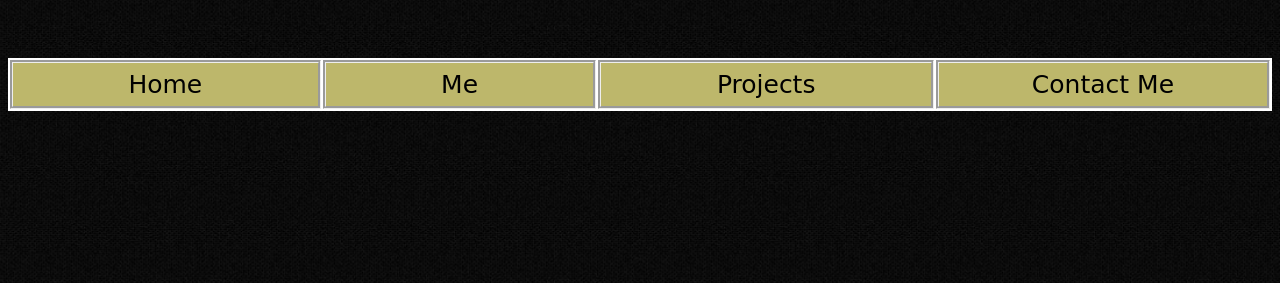
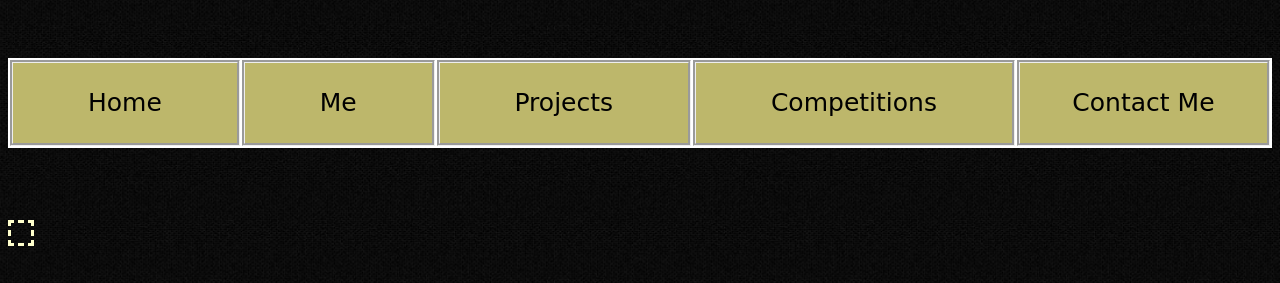
Before and after one commit to Agrim-Bansal/site-v1, a plain HTML site: page index.html in a window 1280 px wide. Shown: the part 210-493 px from the top of the page. Drawn offline with Linux system fonts and the light colour scheme.

Commit message:
lil changes

```diff
--- a/index.html
+++ b/index.html
@@ -4,10 +4,8 @@
 <head>
     <title> Agrim Bansal </title>
     <style>
-        #me{
-
-
-
+        #sec1{
+            color:#ffffcc;
 
         }
 
@@ -49,7 +47,7 @@
             font-size: 25;
             color: #000000 ;
             border-style: groove;
-            padding: 7;
+            padding: 2%;
             background-color: darkkhaki;
             width: 2%;
             text-align: center;
@@ -69,7 +67,7 @@
 </head>
 
 
-<body id="body" align="center">
+<body id="body" >
 
     <div id ="div1" style="padding-top:20px; vertical-align:central" align="center" >
         <h1 style="text-align:center; text-decoration-color:#fff" id="name" class="c1"> Agrim Bansal </h1>
@@ -100,14 +98,28 @@
     <table id="menu_bar" style="width:inherit; height:auto; background-color:#ffffff">
 
         <tr style="height:10">
-        <td class="menubar" id="m1"><a href="index.html"> Home </td>
-        <td class="menubar" id="m2"><a href="me.html"> Me </td>
-        <td class="menubar" id="m3"><a href="projects.html"> Projects </td>
-        <td class="menubar" id="m4"  > <a href="contact.html">Contact Me </a></td>
+        <td class="menubar" id="m1"><a href="index.html"> Home </a> </td>
+        <td class="menubar" id="m2"><a href="me.html"> Me </a></td>
+        <td class="menubar" id="m3"><a href="projects.html"> Projects </a> </td>
+        <td class="menubar" id="m4"><a href="competitions.html"> Competitions </a></td>
+        <td class="menubar" id="m5"><a href="contact.html">Contact Me </a></td>
+
         </tr>
     </table>
 
     <script src="menubar.js"></script>
+
+    <br/>
+    <br/><br/><br/>
+
+
+
+    <div id="sec1" style="float:left;border-style:dashed; padding:10px ;">
+
+
+
+
+    </div>
 
 
 
--- a/menubar.js
+++ b/menubar.js
@@ -1,17 +1,21 @@
 
 
-var m1 = document.getElementById("m1")
+var m1 = document.getElementById("m1");
 m1.onmouseover = function () { m1.style.backgroundImage = 'url("menubg.jpg")'};
 m1.onmouseout = function () { m1.style.backgroundImage = "none" };
 
-var m2 = document.getElementById("m2")
+var m2 = document.getElementById("m2");
 m2.onmouseover = function () { m2.style.backgroundImage = 'url("menubg.jpg")' };
 m2.onmouseout = function () { m2.style.backgroundImage = "none" };
 
-var m3 = document.getElementById("m3")
+var m3 = document.getElementById("m3");
 m3.onmouseover = function () { m3.style.backgroundImage = 'url("menubg.jpg")' };
 m3.onmouseout = function () { m3.style.backgroundImage = "none" };
 
-var m4 = document.getElementById("m4")
+var m4 = document.getElementById("m4");
 m4.onmouseover = function () { m4.style.backgroundImage = 'url("menubg.jpg")' };
 m4.onmouseout = function () { m4.style.backgroundImage = "none" };
+
+var m5 = document.getElementById("m5");
+m5.onmouseover = function () { m5.style.backgroundImage = "url('menubg.jpg')"};
+m5.onmouseout = function () { m5.style.backgroundImage = "none" };
```
Also changed, not shown: 1 other file.
